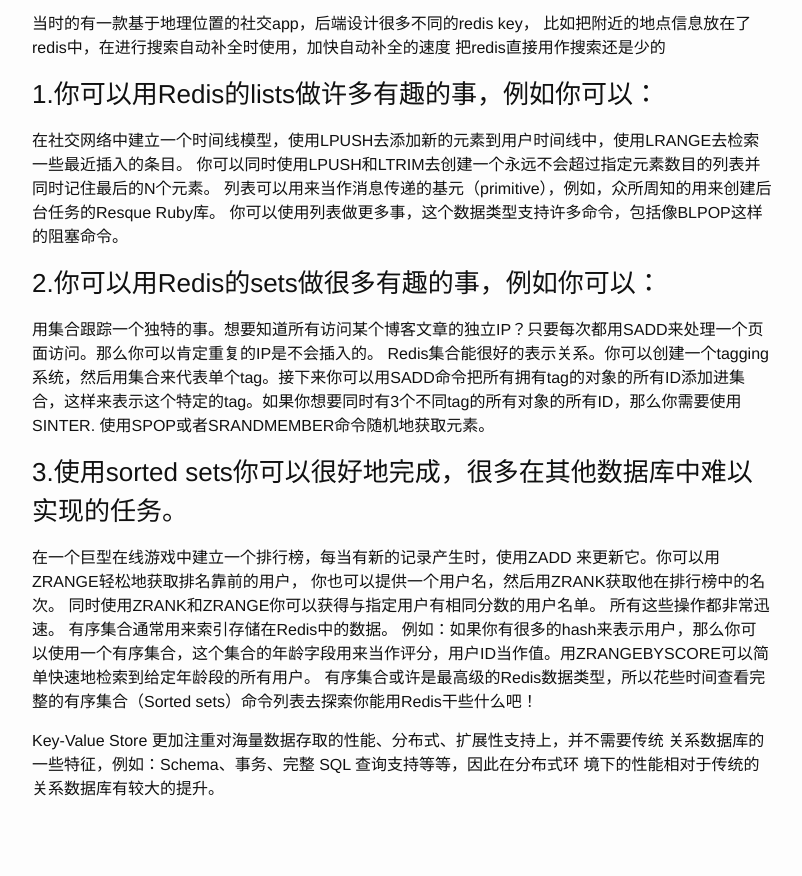
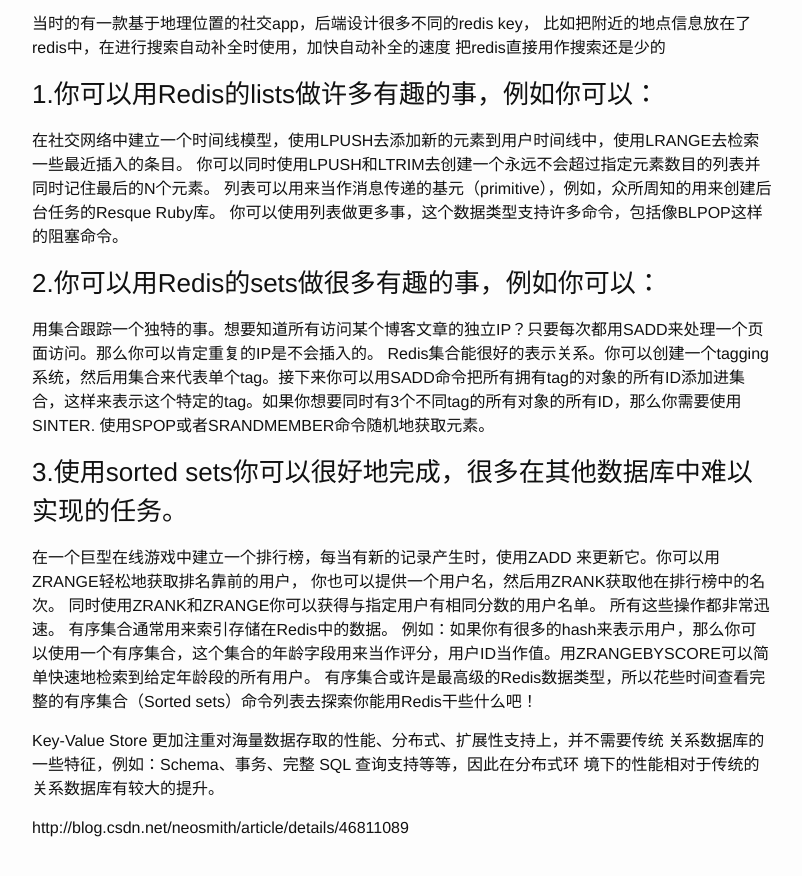
Before and after one commit to tdseed/tdseed.github.com, a Jekyll site: the page built from _posts/2016-09-10-how-to-use-redis.markdown, in a window 1280 px wide and 900 px high, scrolled down 1750 px. Shown: the top 876 px of the window, without its empty margins (238-1040 px from the left). Built offline with Jekyll 4.4.1, drawn with Linux system fonts in a browser that asks for light colours; comment, search, counter and statistics services are not loaded; part of the change alters nothing that is shown.

Commit message:
use redis by java

```diff
--- a/_posts/2016-09-10-how-to-use-redis.markdown
+++ b/_posts/2016-09-10-how-to-use-redis.markdown
@@ -87,3 +87,5 @@ Redis集合能很好的表示关系。你可以创建一个tagging系统，然
 Key-Value Store 更加注重对海量数据存取的性能、分布式、扩展性支持上，并不需要传统
 关系数据库的一些特征，例如：Schema、事务、完整 SQL 查询支持等等，因此在分布式环
 境下的性能相对于传统的关系数据库有较大的提升。
+
+http://blog.csdn.net/neosmith/article/details/46811089
```
